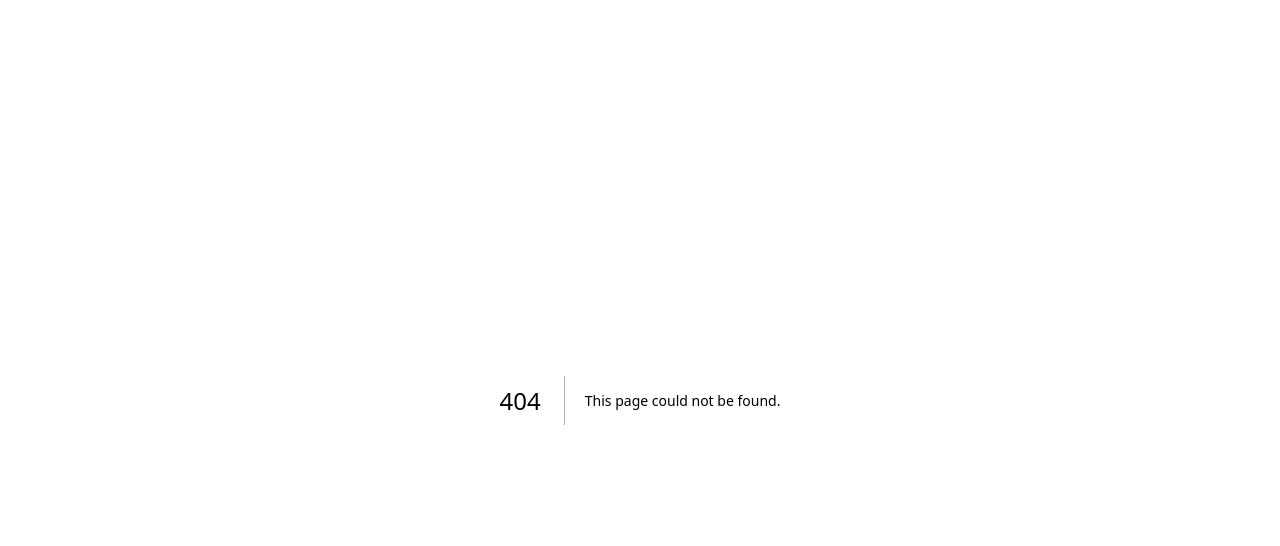
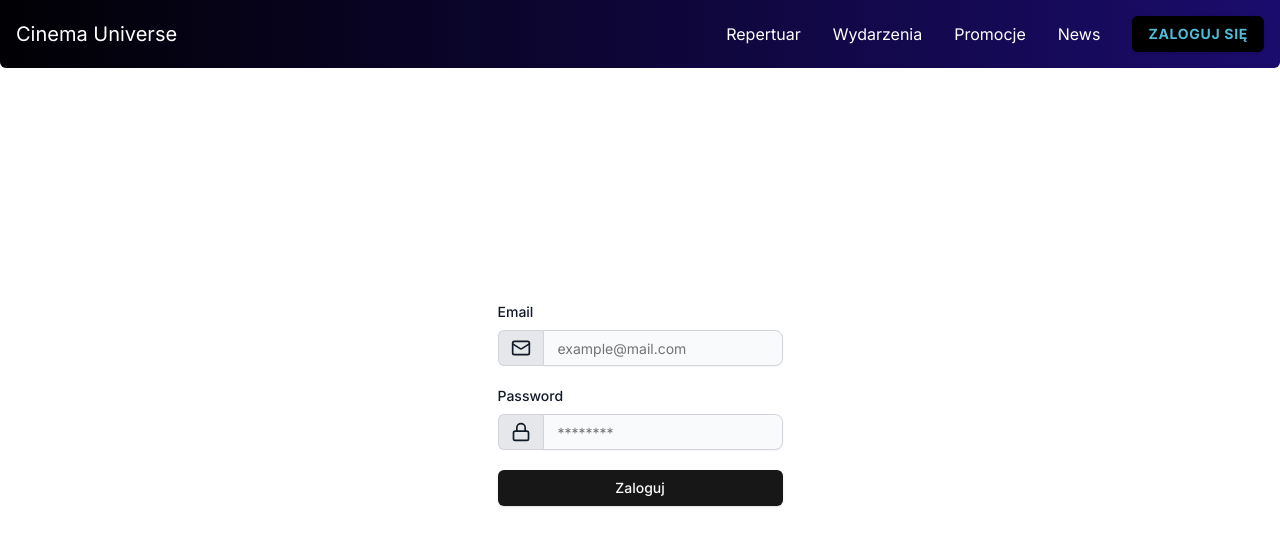
Before and after one commit to PerfekTy/cinema-universe, a Next.js app: page /auth/login in a window 1280 px wide. Before the commit this address had no page. Shown: the top 546 px of the page. Built offline with nearby package versions, Linux system fonts and the light colour scheme.

Commit message:
added login route and fixed navigation behavior

```diff
--- a/package.json
+++ b/package.json
@@ -11,11 +11,13 @@
   "dependencies": {
     "@radix-ui/react-dropdown-menu": "^2.1.1",
     "@radix-ui/react-icons": "^1.3.0",
+    "@radix-ui/react-label": "^2.1.0",
     "@radix-ui/react-slot": "^1.1.0",
     "class-variance-authority": "^0.7.0",
     "clsx": "^2.1.1",
     "framer-motion": "^11.2.11",
     "hamburger-react": "^2.5.1",
+    "lucide-react": "^0.408.0",
     "next": "14.2.4",
     "next-themes": "^0.3.0",
     "react": "^18",
--- /dev/null
+++ b/src/app/auth/layout.tsx
@@ -0,0 +1,9 @@
+const Layout = ({ children }: { children: React.ReactNode }) => {
+  return (
+    <div className="flex justify-center items-center w-full h-[80vh]">
+      {children}
+    </div>
+  );
+};
+
+export default Layout;
--- /dev/null
+++ b/src/app/auth/login/page.tsx
@@ -0,0 +1,34 @@
+"use client";
+
+import { Button } from "@/components/ui/button";
+import { CustomFormInput } from "@/components/ui/from-input";
+import { Lock, Mail } from "lucide-react";
+import React, { FormEvent } from "react";
+
+const Login = () => {
+  const onSubmit = (e: FormEvent) => {
+    e.preventDefault();
+  };
+
+  return (
+    <form onSubmit={onSubmit} className="max-w-sm mx-auto space-y-5">
+      <CustomFormInput
+        label="Email"
+        type="email"
+        placeholder="example@mail.com"
+        icon={<Mail size={20} />}
+      />
+      <CustomFormInput
+        label="Password"
+        type="password"
+        placeholder="********"
+        icon={<Lock size={20} />}
+      />
+      <Button type="submit" className="w-full">
+        Zaloguj
+      </Button>
+    </form>
+  );
+};
+
+export default Login;
--- a/src/app/globals.css
+++ b/src/app/globals.css
@@ -62,6 +62,26 @@
   }
 }
 
+.link-container {
+  position: relative;
+  display: inline-block;
+}
+
+.link-container::after {
+  content: "";
+  position: absolute;
+  width: 0;
+  height: 3px;
+  bottom: -2px;
+  left: 0;
+  background-color: white;
+  transition: width 0.3s ease-in-out;
+}
+
+.link-container:hover::after {
+  width: 100%;
+}
+
 .animate-gradient {
   background-size: 300%;
   -webkit-animation: animatedgradient 6s ease infinite alternate;
--- a/src/app/layout.tsx
+++ b/src/app/layout.tsx
@@ -3,6 +3,7 @@ import { Inter as FontSans } from "next/font/google";
 
 import { cn } from "@/lib/utils";
 import { ThemeProvider } from "@/components/theme-provider";
+import { Navigation } from "@/components/navigation";
 
 const fontSans = FontSans({
   subsets: ["latin"],
@@ -29,6 +30,7 @@ export default function RootLayout({
           enableSystem
           disableTransitionOnChange
         >
+          <Navigation />
           {children}
         </ThemeProvider>
       </body>
--- a/src/app/page.tsx
+++ b/src/app/page.tsx
@@ -1,10 +1,8 @@
-import { Navigation } from "@/components/navigation";
 import { ThemeSwitcher } from "@/components/theme-switcher";
 
 export default function Home() {
   return (
-    <main className="md:container ">
-      <Navigation />
+    <main className="lg:container ">
       <ThemeSwitcher />
     </main>
   );
--- a/src/components/navigation.tsx
+++ b/src/components/navigation.tsx
@@ -6,6 +6,7 @@ import { motion } from "framer-motion";
 
 import { Twirl as Hamburger } from "hamburger-react";
 import { Button } from "./ui/button";
+import { routes } from "@/lib/routes";
 
 export const Navigation = () => {
   const [isOpen, setOpen] = useState(false);
@@ -15,26 +16,22 @@ export const Navigation = () => {
       <motion.nav
         initial={{ y: -100, opacity: 0 }}
         animate={{ y: 0, opacity: 1 }}
-        className="gradient-background p-3 flex justify-between items-center md:rounded-b-md md:justify-between md:p-4 text-sm md:mb-4"
+        className="gradient-background p-3 flex justify-between items-center lg:rounded-b-md md:justify-between md:p-4 text-sm md:mb-4"
       >
-        <h1 className="text-white w-full md:pr-5 text-lg md:text-2xl">
+        <h1 className="text-white w-full md:mr-5 text-lg md:text-xl">
           Cinema Universe
         </h1>
-        <motion.ul className="hidden md:flex gap-7 items-center text-white text-[16px]">
-          <Link className="" href="">
-            Repertuar
-          </Link>
-          <Link className="" href="">
-            Wydarzenia
-          </Link>
-          <Link className="" href="">
-            Promocje
-          </Link>
-          <Link className="" href="">
-            Newsy
-          </Link>
-          <Button className="text-[#4FBBD6] font-bold uppercase tracking-wider hover:bg-slate-800 bg-black">
-            Zaloguj się
+        <motion.ul className="hidden md:flex gap-8 items-center text-white text-[16px]">
+          {routes.map((rotue) => (
+            <Link key={rotue.name} href={rotue.path} className="link-container">
+              {rotue.name}
+            </Link>
+          ))}
+          <Button
+            asChild
+            className="text-[#4FBBD6] font-bold uppercase tracking-wider hover:bg-slate-800 bg-black"
+          >
+            <Link href="/auth/login">Zaloguj się</Link>
           </Button>
         </motion.ul>
         <span className="md:hidden">
@@ -51,31 +48,24 @@ export const Navigation = () => {
           initial={{ y: -20, opacity: 0 }}
           animate={{ y: 0, opacity: 1 }}
           transition={{ duration: 0.5 }}
-          className="top-[73px] left-0 w-full flex flex-col items-center shadow-md dark:shadow-slate-800 mb-4"
+          className="absolute w-full z-50 top-[73px] grid grid-cols-1 justify-center text-center shadow-md dark:shadow-slate-800 mb-4 divide-y"
         >
+          {routes.map((rotue) => (
+            <Link
+              onClick={() => setOpen(false)}
+              key={rotue.name}
+              href={rotue.path}
+              className="p-3 w-full hover:dark:bg-slate-800 hover:bg-slate-100 "
+            >
+              {rotue.name}
+            </Link>
+          ))}
           <Link
-            href=""
-            className="p-3 w-full text-center hover:dark:bg-slate-800 hover:bg-slate-100"
+            onClick={() => setOpen(false)}
+            href="/auth/login"
+            className="p-3 w-full font-bold uppercase hover:dark:bg-slate-800 hover:bg-slate-100"
           >
-            Repertuar
-          </Link>
-          <Link
-            href=""
-            className="p-3 w-full text-center hover:dark:bg-slate-800 hover:bg-slate-100"
-          >
-            Wydarzenia{" "}
-          </Link>
-          <Link
-            href=""
-            className="p-3 w-full text-center hover:dark:bg-slate-800 hover:bg-slate-100"
-          >
-            Promocje
-          </Link>
-          <Link
-            href=""
-            className="p-3 w-full text-center hover:dark:bg-slate-800 hover:bg-slate-100"
-          >
-            Newsy
+            Zaloguj się
           </Link>
         </motion.ul>
       )}
--- /dev/null
+++ b/src/components/ui/from-input.tsx
@@ -0,0 +1,31 @@
+import { InputHTMLAttributes } from "react";
+import { Input } from "./input";
+import { Label } from "./label";
+
+interface FormInput extends InputHTMLAttributes<HTMLInputElement> {
+  label: string;
+  icon: React.ReactNode;
+}
+
+export const CustomFormInput = ({ label, icon, ...props }: FormInput) => {
+  return (
+    <div>
+      <Label
+        htmlFor={label}
+        className="block mb-2 text-sm font-medium text-gray-900 dark:text-white"
+      >
+        {label}
+      </Label>
+      <div className="flex">
+        <span className="inline-flex items-center px-3 text-sm text-gray-900 bg-gray-200 border border-e-0 border-gray-300 rounded-s-md dark:bg-gray-600 dark:text-gray-400 dark:border-gray-600">
+          {icon}
+        </span>
+        <Input
+          name={label}
+          className="rounded-none rounded-e-lg bg-gray-50 border border-gray-300 text-gray-900 focus:ring-blue-500 focus:border-blue-500 block flex-1 min-w-0 w-full text-sm p-3.5 dark:bg-gray-700 dark:border-gray-600 dark:placeholder-gray-400 dark:text-white dark:focus:ring-blue-500 dark:focus:border-blue-500"
+          {...props}
+        />
+      </div>
+    </div>
+  );
+};
--- /dev/null
+++ b/src/components/ui/input.tsx
@@ -0,0 +1,25 @@
+import * as React from "react"
+
+import { cn } from "@/lib/utils"
+
+export interface InputProps
+  extends React.InputHTMLAttributes<HTMLInputElement> {}
+
+const Input = React.forwardRef<HTMLInputElement, InputProps>(
+  ({ className, type, ...props }, ref) => {
+    return (
+      <input
+        type={type}
+        className={cn(
+          "flex h-9 w-full rounded-md border border-input bg-transparent px-3 py-1 text-sm shadow-sm transition-colors file:border-0 file:bg-transparent file:text-sm file:font-medium placeholder:text-muted-foreground focus-visible:outline-none focus-visible:ring-1 focus-visible:ring-ring disabled:cursor-not-allowed disabled:opacity-50",
+          className
+        )}
+        ref={ref}
+        {...props}
+      />
+    )
+  }
+)
+Input.displayName = "Input"
+
+export { Input }
--- /dev/null
+++ b/src/components/ui/label.tsx
@@ -0,0 +1,26 @@
+"use client"
+
+import * as React from "react"
+import * as LabelPrimitive from "@radix-ui/react-label"
+import { cva, type VariantProps } from "class-variance-authority"
+
+import { cn } from "@/lib/utils"
+
+const labelVariants = cva(
+  "text-sm font-medium leading-none peer-disabled:cursor-not-allowed peer-disabled:opacity-70"
+)
+
+const Label = React.forwardRef<
+  React.ElementRef<typeof LabelPrimitive.Root>,
+  React.ComponentPropsWithoutRef<typeof LabelPrimitive.Root> &
+    VariantProps<typeof labelVariants>
+>(({ className, ...props }, ref) => (
+  <LabelPrimitive.Root
+    ref={ref}
+    className={cn(labelVariants(), className)}
+    {...props}
+  />
+))
+Label.displayName = LabelPrimitive.Root.displayName
+
+export { Label }
--- /dev/null
+++ b/src/lib/routes.ts
@@ -0,0 +1,28 @@
+interface Route {
+  name: string;
+  isAuth: boolean;
+  path: string;
+}
+
+export const routes: Route[] = [
+  {
+    name: "Repertuar",
+    path: "/",
+    isAuth: false,
+  },
+  {
+    name: "Wydarzenia",
+    path: "/wydarzenia",
+    isAuth: false,
+  },
+  {
+    name: "Promocje",
+    path: "/promocje",
+    isAuth: false,
+  },
+  {
+    name: "News",
+    path: "/news",
+    isAuth: false,
+  },
+];
```
Also changed, not shown: 1 other file (tests, documents, lock files or other folders).
